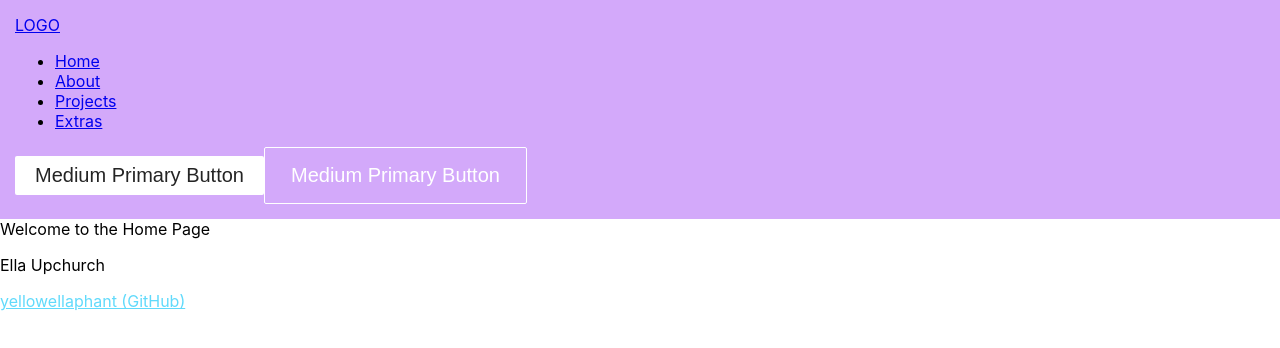
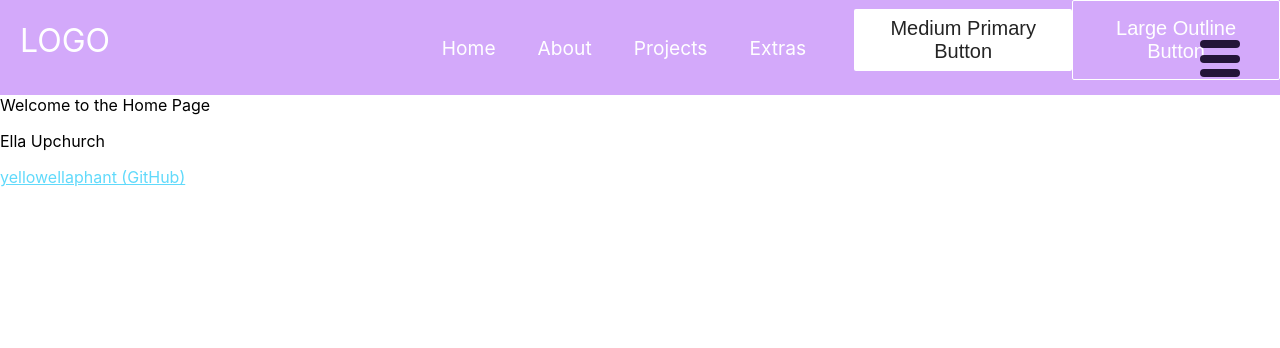
Before and after one commit to yellowellaphant/yellowellaphant.github.io, a React (Create React App) app: page / in a window 1280 px wide. Shown: the top 348 px of the page. Built offline with nearby package versions, Linux system fonts and the light colour scheme.

Commit message:
added menu icon + transition

```diff
--- a/src/App.js
+++ b/src/App.js
@@ -13,6 +13,7 @@ function App() {
         </Routes>
       </Router>
       <div>
+
       <p>
           Ella Upchurch
         </p>
--- /dev/null
+++ b/src/components/home.js
@@ -0,0 +1 @@
+import React from 'react';
--- /dev/null
+++ b/src/components/menu-icon.js
@@ -0,0 +1,15 @@
+import React from 'react';
+import '../styles/menu-icon.css';
+
+function MenuIcon({ onClick, isToggled }) {
+    return (
+        <div className={`container ${isToggled ? 'change' : ''}`} onClick={onClick}>
+            <div className="bar"></div>
+            <div className="bar"></div>
+            <div className="bar"></div>
+        </div>
+    );
+}
+
+
+export default MenuIcon;
--- a/src/components/navbar.js
+++ b/src/components/navbar.js
@@ -2,7 +2,7 @@ import React, {useState} from 'react';
 import { Link } from 'react-router-dom';
 import '../styles/navbar.css';
 import { Button } from './button';
-
+import MenuIcon from './menu-icon';
 
 function Navbar() {
     const [click, setClick] = useState(false);
@@ -26,12 +26,13 @@ function Navbar() {
         <nav className='navbar'>
             <div className='navbar-container'>
                 <Link to='/' className='navbar-logo'>
-                LOGO <i className='fab fa-typo3' />
+                LOGO
                 </Link>
-                <div className='menu-icon' onClick={handleClick}>
-                    <i className={click ? 'hamburger-menu-icon' : 'x-menu-icon'} />
+                <div className="menu-icon">
+                    <MenuIcon onClick={handleClick} isToggled={click} />
                 </div>
-                <ul className={click ? 'nav-meny active' : 'nav-menu'}>
+
+                <ul className={click ? 'nav-menu active' : 'nav-menu'}>
                     <li className='nav-item'>
                         <Link to='/home' className='nav-links' onClick={closeMobileMenu}>
                         Home
@@ -57,7 +58,7 @@ function Navbar() {
                     Medium Primary Button
                 </Button>}
                 {button && <Button buttonStyle='btn--outline' buttonSize='btn--large'>
-                    Medium Primary Button
+                    Large Outline Button
                 </Button>}
             </div>
         </nav>
--- /dev/null
+++ b/src/styles/menu-icon.css
@@ -0,0 +1,34 @@
+:root {
+    --bar-width: 2.5rem;      /* Adjust this value to scale the menu icon */
+    --bar-height: 0.5rem;
+    --bar-spacing: 0.4rem;
+    --transition-duration: 0.4s;
+    --bar-color: #241538;
+}
+
+.container {
+    display: inline-block;
+    cursor: pointer;
+}
+
+.bar {
+    width: var(--bar-width);
+    height: var(--bar-height);
+    border-radius: 25px;
+    background-color: var(--bar-color);
+    margin: var(--bar-spacing) 0;
+    transition: transform var(--transition-duration) ease, opacity var(--transition-duration) ease;
+}
+
+/* Hamburger to X transition */
+.container.change .bar:nth-child(1) {
+    transform: translateY(0.9rem) rotate(-45deg);
+}
+
+.container.change .bar:nth-child(2) {
+    opacity: 0;
+}
+
+.container.change .bar:nth-child(3) {
+    transform: translateY(-0.9rem) rotate(45deg);
+}
--- a/src/styles/navbar.css
+++ b/src/styles/navbar.css
@@ -1,4 +1,59 @@
 .navbar {
     background-color: rgb(211, 169, 250);
-    padding: 15px;
+    height: 95px;
+    display: flex;
+    justify-content: center;
+    font-size: 1.2rem;
+    position: sticky;
+    top: 0;
+    z-index: 999;
 }
+
+.navbar-container {
+    display: flex;
+    justify-content: center;
+    align-items: center;
+    height: 80px;
+    max-width: 1500px;
+  }
+
+  .navbar-logo {
+    color: #fff;
+    justify-self: start;
+    margin-left: 20px;
+    cursor: pointer;
+    text-decoration: none;
+    font-size: 2rem;
+    display: flex;
+    align-items: center;
+  }
+
+  .nav-menu {
+    display: grid;
+    grid-template-columns: repeat(4, auto);
+    grid-gap: 10px;
+    list-style: none;
+    text-align: center;
+    width: 60vw;
+    justify-content: end;
+    margin-right: 2rem;
+  }
+
+  .nav-links {
+    color: #fff;
+    display: flex;
+    align-items: center;
+    text-decoration: none;
+    padding: 0.5rem 1rem;
+    height: 100%;
+  }
+
+  .menu-icon {
+    display: block;
+    position: absolute;
+    top: 0;
+    right: 0;
+    transform: translate(-100%, 60%);
+    font-size: 1.8rem;
+    cursor: pointer;
+  }
```
